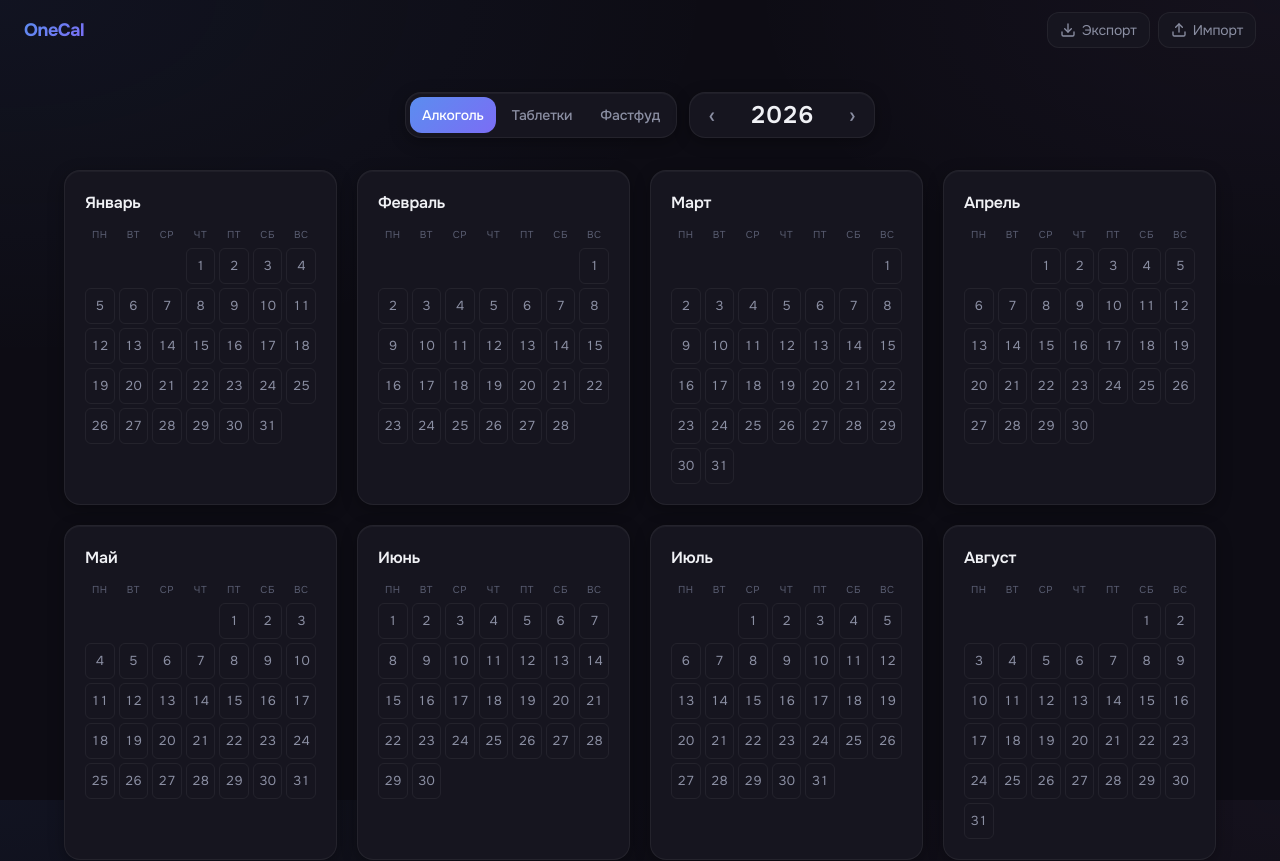
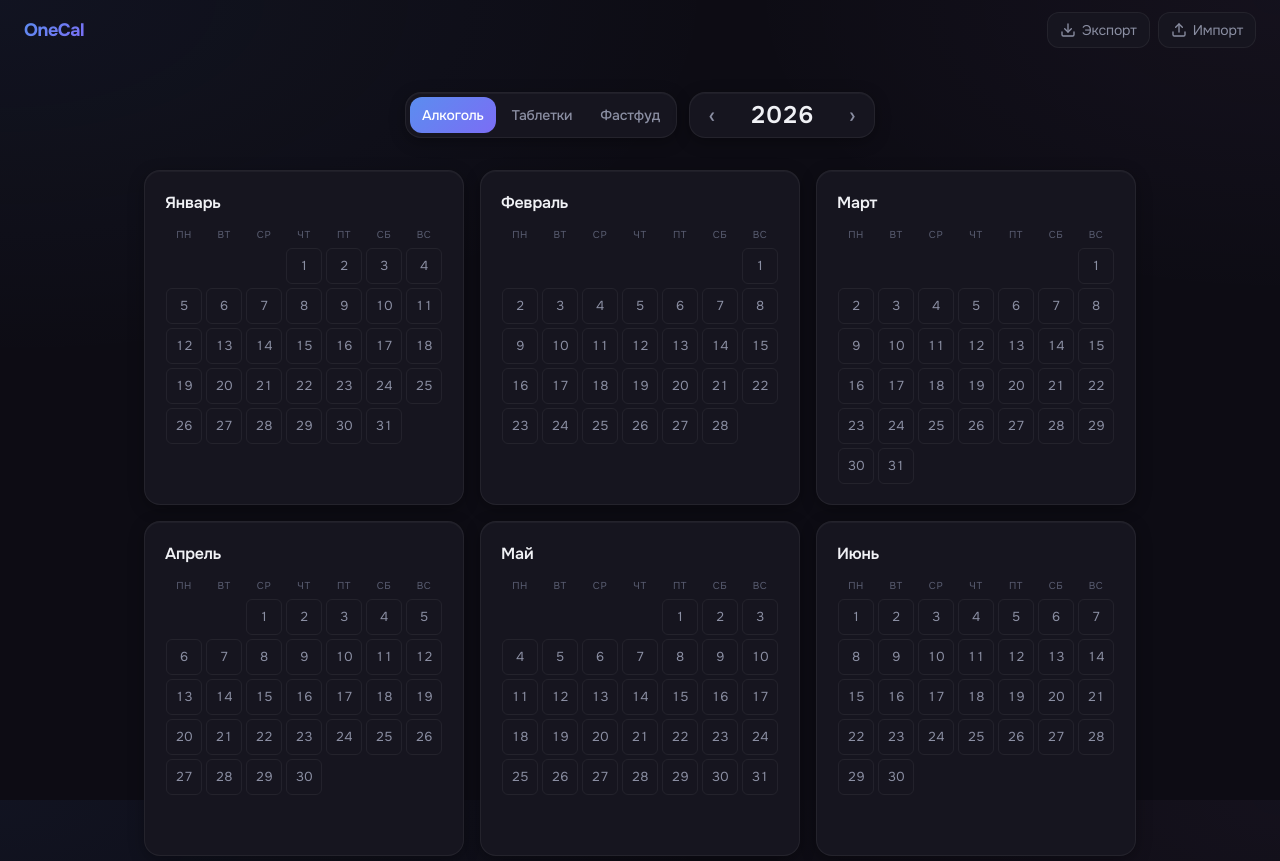
Before and after one commit to mike-novum/onecal, a React (Vite) app: page /alcohol in a window 1280 px wide. Shown: the top 861 px of the page. Built offline with nearby package versions, Linux system fonts and the light colour scheme.

Commit message:
fix: исправлены визуальные артефакты и адаптация сетки календаря на разных экранах

```diff
--- a/src/components/DayCell.tsx
+++ b/src/components/DayCell.tsx
@@ -18,7 +18,7 @@ export const DayCell = memo(function DayCell({ dayNumber, emoji, onClick, isToda
       aria-current={isToday ? 'date' : undefined}
       className={[
         'group relative flex items-center justify-center rounded-md border text-center tabular-nums transition',
-        isSm ? 'h-9 text-[13px]' : 'aspect-square text-base',
+        isSm ? 'h-9 w-9 text-[13px]' : 'aspect-square text-base',
         isToday
           ? 'border-transparent font-semibold text-white'
           : emoji
--- a/src/components/MonthCard.tsx
+++ b/src/components/MonthCard.tsx
@@ -43,14 +43,14 @@ export const MonthCard = memo(forwardRef<HTMLElement, MonthCardProps>(function M
           )}
         </h3>
       </header>
-      <div className="mb-1.5 grid grid-cols-7 gap-1 text-[10px] uppercase tracking-wider text-[color:var(--text-muted)]">
+      <div className="mx-auto mb-1.5 grid w-fit grid-cols-[repeat(7,calc(var(--spacing)*9))] gap-1 text-[10px] uppercase tracking-wider text-[color:var(--text-muted)]">
         {WEEKDAYS.map((d) => (
-          <div key={d} className="text-center">
+          <div key={d} className="w-9 text-center">
             {d}
           </div>
         ))}
       </div>
-      <div className="grid grid-cols-7 gap-1">
+      <div className="mx-auto grid w-fit grid-cols-[repeat(7,calc(var(--spacing)*9))] gap-1">
         {grid.map((week, wi) =>
           week.map((iso, di) =>
             iso ? (
--- a/src/components/YearCalendar.tsx
+++ b/src/components/YearCalendar.tsx
@@ -26,7 +26,7 @@ export const YearCalendar = memo(function YearCalendar({
   }
 
   return (
-    <div className="mx-auto w-full max-w-6xl pb-8">
+    <div className="mx-auto w-full max-w-[1340px] pb-8">
       <div className="mb-6 flex flex-wrap items-center justify-center gap-3 sm:mb-8">
         <CalendarTabs />
         <div className="flex items-center gap-1 rounded-2xl border border-[color:var(--border)] p-1 surface">
@@ -56,9 +56,16 @@ export const YearCalendar = memo(function YearCalendar({
 
       <MonthNav year={year} monthRefs={monthRefs} />
 
-      <div className="grid grid-cols-1 gap-4 sm:grid-cols-2 sm:gap-5 lg:grid-cols-3 xl:grid-cols-4">
+      {/* На мобиле карточки прилипают к краям экрана: отрицательный марджн
+          компенсирует боковые отступы родительского <main>, чтобы ширины
+          точно хватило для фиксированной сетки 276px (7 × 36 + 6 × 4).
+          На md+ используем minmax(0, 20rem), чтобы колонки не растягивались
+          шире 320px и не оставляли лишних «кармонов» воздуха по бокам от
+          карточек внутри ячейки грида. Кастомный брейкпойнт 3xl (1400px)
+          задан в src/index.css через @theme. */}
+      <div className="-mx-4 grid justify-center grid-cols-1 gap-4 md:mx-0 md:grid-cols-[repeat(2,minmax(0,20rem))] md:gap-3 lg:grid-cols-[repeat(3,minmax(0,20rem))] lg:gap-4 xl:grid-cols-[repeat(4,minmax(0,20rem))] xl:gap-5">
         {Array.from({ length: 12 }, (_, month) => (
-          <div key={month} className="relative">
+          <div key={month} className="relative mx-auto w-full max-w-[320px]">
             <MonthCard
               ref={(el) => {
                 monthRefs.current[month] = el;
--- a/src/index.css
+++ b/src/index.css
@@ -1,4 +1,12 @@
 @import 'tailwindcss';
+
+@theme {
+  /* Сдвигаем xl на 1400px, чтобы 4-колоночная раскладка включалась
+     именно с этого порога (по спецификации: > 1400 = 4 колонки,
+     1024–1399 = 3, 768–1024 = 2). Другие дефолтные брейкпойнты (sm, md, lg)
+     остаются как есть. */
+  --breakpoint-xl: 87.5rem; /* 1400px */
+}
 
 :root {
   /* Surfaces */
```
